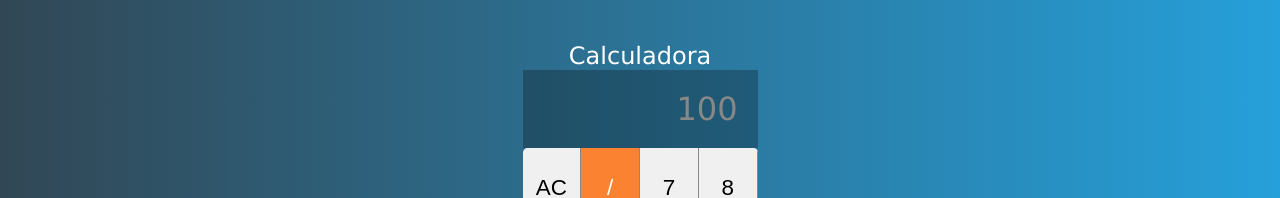
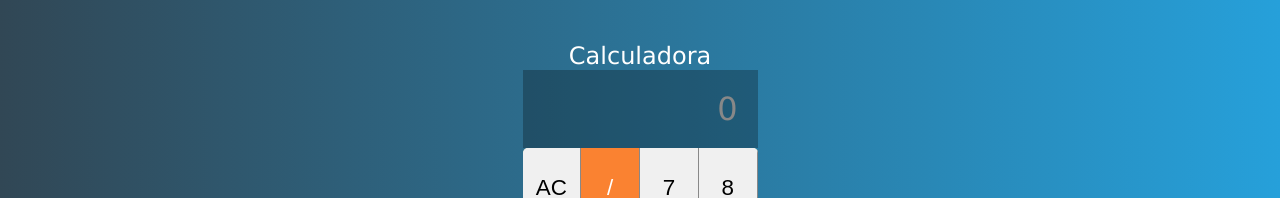
Before and after one commit to italoknd/Curso-REACT-JS, a React (Vite) app in the folder react-fundamentals/: page /calculadora in a window 1280 px wide. Shown: the part 153-351 px from the top of the page. Built offline with nearby package versions, Linux system fonts and the light colour scheme.

Commit message:
feat: passando valores selecionados para o componente display

```diff
--- a/react-fundamentals/src/components/calculadora/Calculadora.tsx
+++ b/react-fundamentals/src/components/calculadora/Calculadora.tsx
@@ -12,15 +12,19 @@ export default class Calculdadora extends Component {
     this.getValue = this.getValue.bind(this);
   }
 
+  state = {
+    displayValue: 0,
+  };
+
   getValue(value: string): void {
-    console.log(value);
+    this.setState({ displayValue: value });
   }
 
   render() {
     return (
       <div>
         <h2>Calculadora</h2>
-        <Display value={100} />
+        <Display value={this.state.displayValue} />
         <div className="calculadora">
           {buttons.map((button: IButton, id: number) => {
             return (
```
